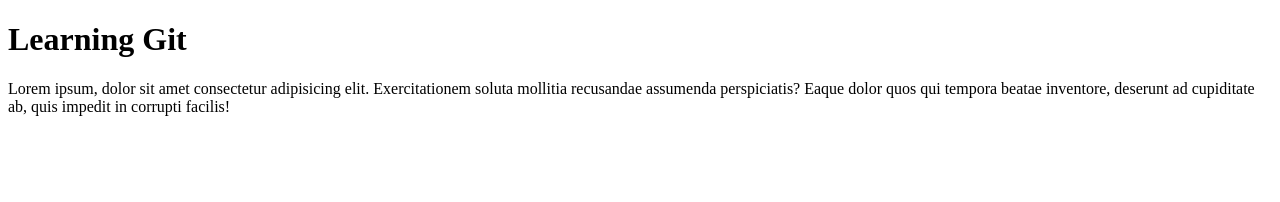
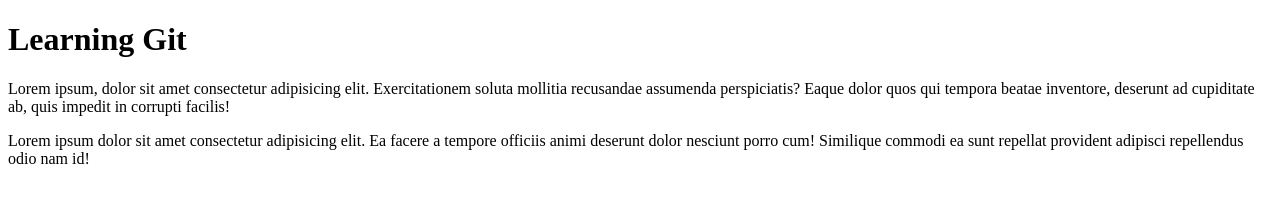
Before and after one commit to ppppie/demo-git, a plain HTML site: page index.html in a window 1280 px wide. Drawn offline with Linux system fonts and the light colour scheme.

Commit message:
added a new paragraph to index.html

```diff
--- /dev/null
+++ b/css/style.css
@@ -0,0 +1,4 @@
+p {
+    color: brown;
+
+}
--- a/index.html
+++ b/index.html
@@ -8,5 +8,6 @@
 <body>
     <h1>Learning Git</h1>
     <p>Lorem ipsum, dolor sit amet consectetur adipisicing elit. Exercitationem soluta mollitia recusandae assumenda perspiciatis? Eaque dolor quos qui tempora beatae inventore, deserunt ad cupiditate ab, quis impedit in corrupti facilis!</p>
+    <p>Lorem ipsum dolor sit amet consectetur adipisicing elit. Ea facere a tempore officiis animi deserunt dolor nesciunt porro cum! Similique commodi ea sunt repellat provident adipisci repellendus odio nam id!</p>
 </body>
 </html>
```
